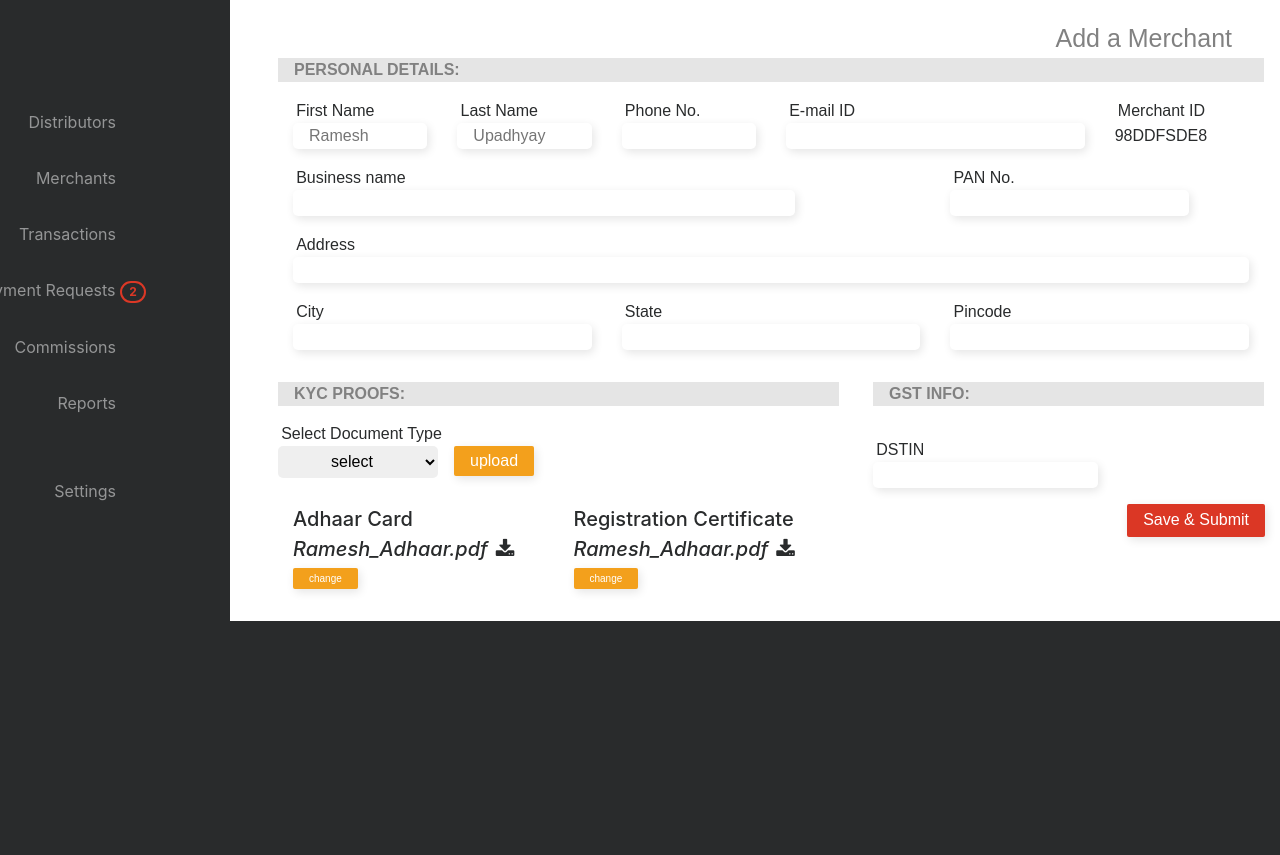
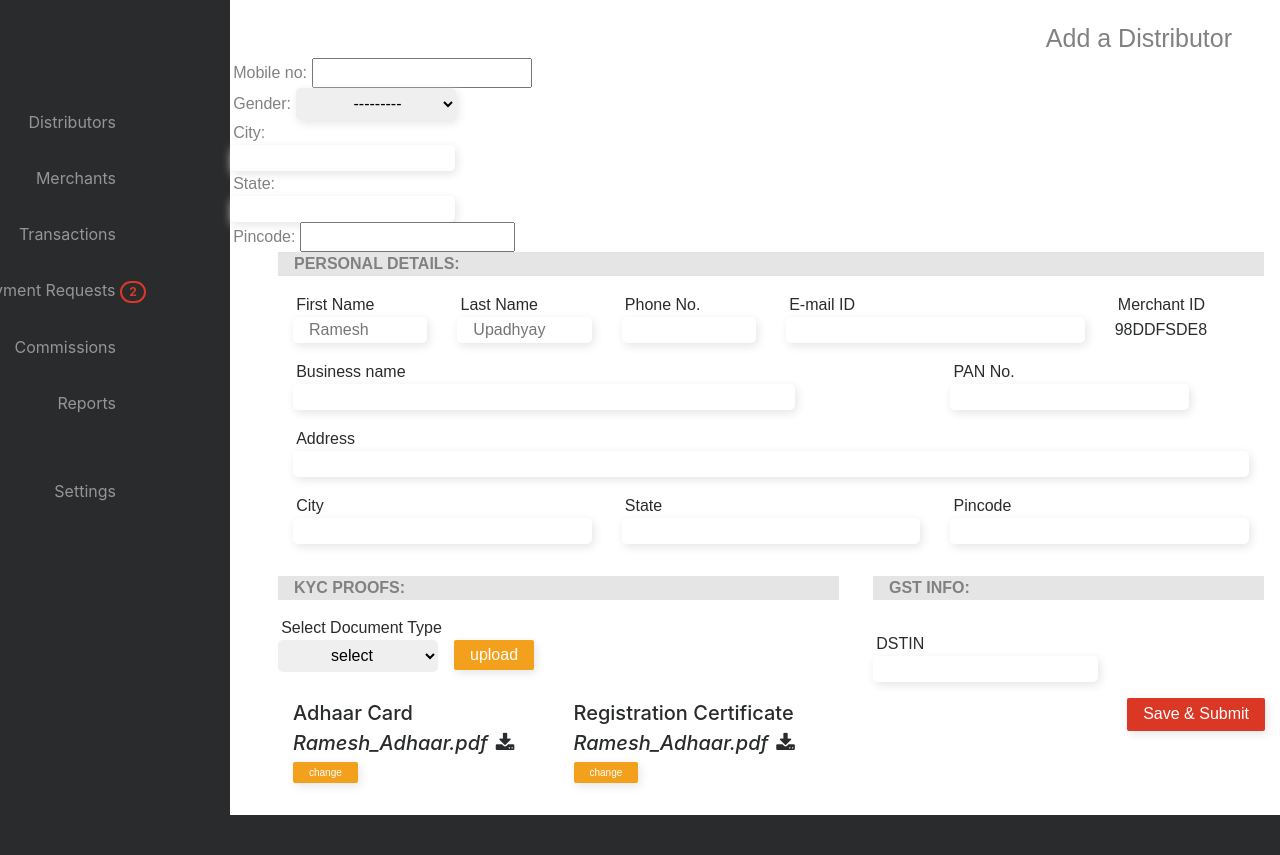
Before and after one commit to Sherly14/CMS, a Django app: a page that uses zruser/templates/zruser/add_distributor.html in a window 1280 px wide. Shown: the part 56-911 px from the top of the page. Run offline with Django 3.2, Linux system fonts and the light colour scheme; the visitor is signed in with stand-in values (Sample User, id 1); some libraries are stand-ins or nearby versions.

Commit message:
formatting html code

```diff
--- a/zruser/templates/zruser/add_distributor.html
+++ b/zruser/templates/zruser/add_distributor.html
@@ -1,11 +1,12 @@
 {% extends 'base.html' %}
 
-{% block title %} Distributors List {% endblock %}
+{% block title %} Add Distributor {% endblock %}
 
 {% block content %}
 
 <div class="content-wrapper">
-        <p class="heading-right">Add a Merchant</p>
+    <p class="heading-right">Add a Distributor</p>
+    {% csrf_token %} {{ form.as_p }}
     <div class="container-fluid">
         <div class="row">
             <p class="heading-bg">PERSONAL DETAILS:</p>
--- a/zruser/templates/zruser/add_merchant.html
+++ b/zruser/templates/zruser/add_merchant.html
@@ -1,11 +1,12 @@
 {% extends 'base.html' %}
 
-{% block title %} Distributors List {% endblock %}
+{% block title %} Add Merchant {% endblock %}
 
 {% block content %}
 
 <div class="content-wrapper">
     <p class="heading-right">Add a Merchant</p>
+    {% csrf_token %} {{ form.as_p }}
     <div class="container-fluid">
         <div class="row">
             <p class="heading-bg">PERSONAL DETAILS:</p>
@@ -136,6 +137,4 @@
 </div>
 
 
-
-
 {% endblock %}
--- a/zruser/views.py
+++ b/zruser/views.py
@@ -23,13 +23,6 @@ def login_view(request):
     return render(request, 'login.html', {'login_form': form})
 
 
-class MerchantCreateView(CreateView):
-    template_name = 'zruser/add_merchant.html'
-    form_class = MerchantForm
-    queryset = ZrUser.objects.filter(role__name=MERCHANT)
-    context_object_name = 'merchant_list'
-
-
 class MerchantDetailView(DetailView):
     template_name = 'zruser/merchant_detail.html'
     queryset = ZrUser.objects.filter(role__name=MERCHANT)
@@ -40,13 +33,6 @@ class MerchantListView(ListView):
     template_name = 'zruser/merchant_list.html'
     queryset = ZrUser.objects.filter(role__name=MERCHANT)
     context_object_name = 'merchant_list'
-
-
-class DistributorCreateView(CreateView):
-    template_name = 'zruser/add_distributor.html'
-    form_class = DistributorForm
-    queryset = ZrUser.objects.filter(role__name=DISTRIBUTOR)
-    context_object_name = 'distributor'
 
 
 class DistributorDetailView(DetailView):
@@ -65,3 +51,17 @@ class DashBoardView(ListView):
     template_name = 'zruser/user_dashboard.html'
     queryset = ZrUser.objects.filter(role__name=DISTRIBUTOR)
     context_object_name = 'distributor_list'
+
+
+class DistributorCreateView(CreateView):
+    template_name = 'zruser/add_distributor.html'
+    form_class = DistributorForm
+    queryset = ZrUser.objects.filter(role__name=DISTRIBUTOR)
+    context_object_name = 'distributor'
+
+
+class MerchantCreateView(CreateView):
+    template_name = 'zruser/add_merchant.html'
+    form_class = MerchantForm
+    queryset = ZrUser.objects.filter(role__name=MERCHANT)
+    context_object_name = 'merchant_list'
```
Lines whose indentation alone changed are shown as unchanged.
